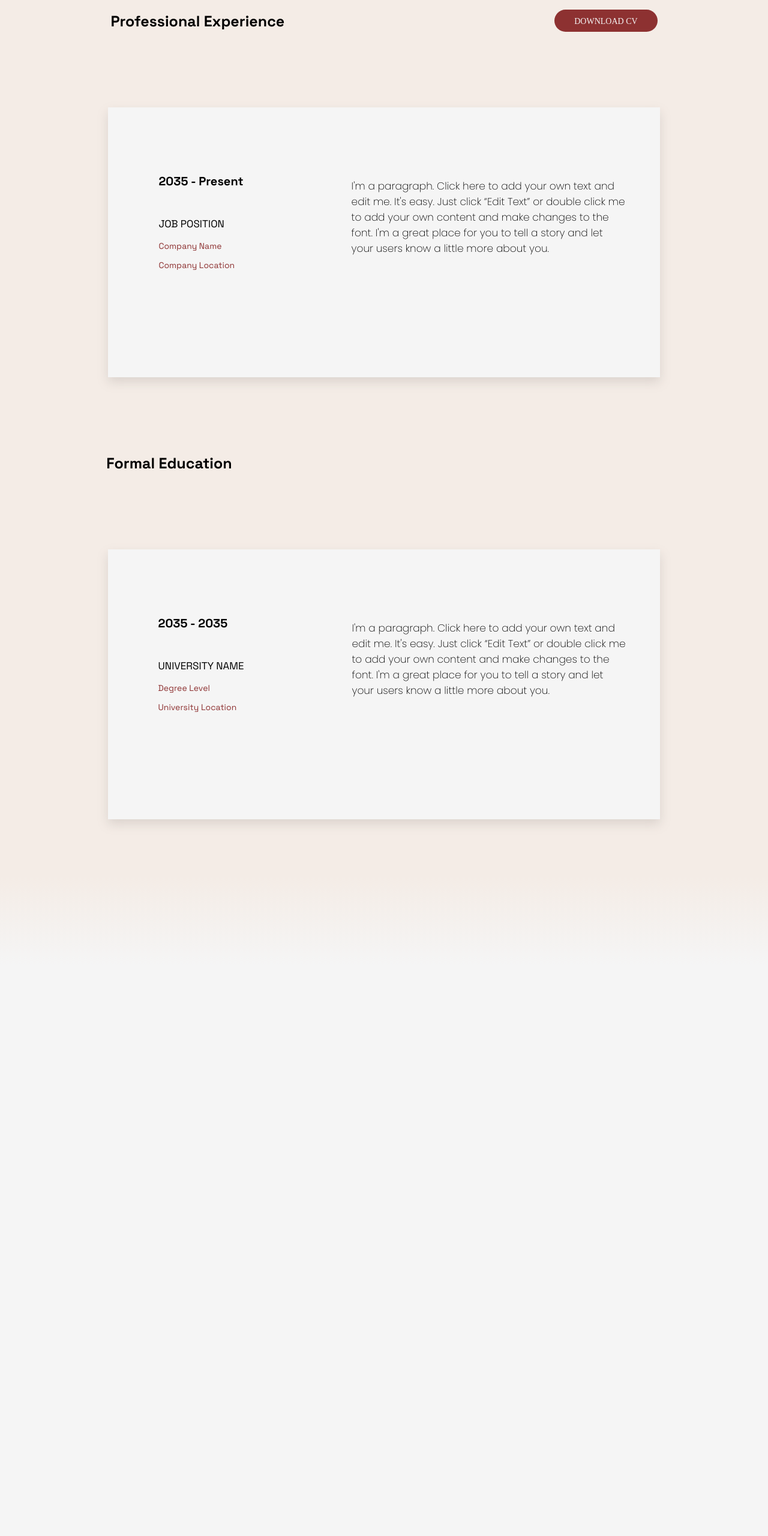
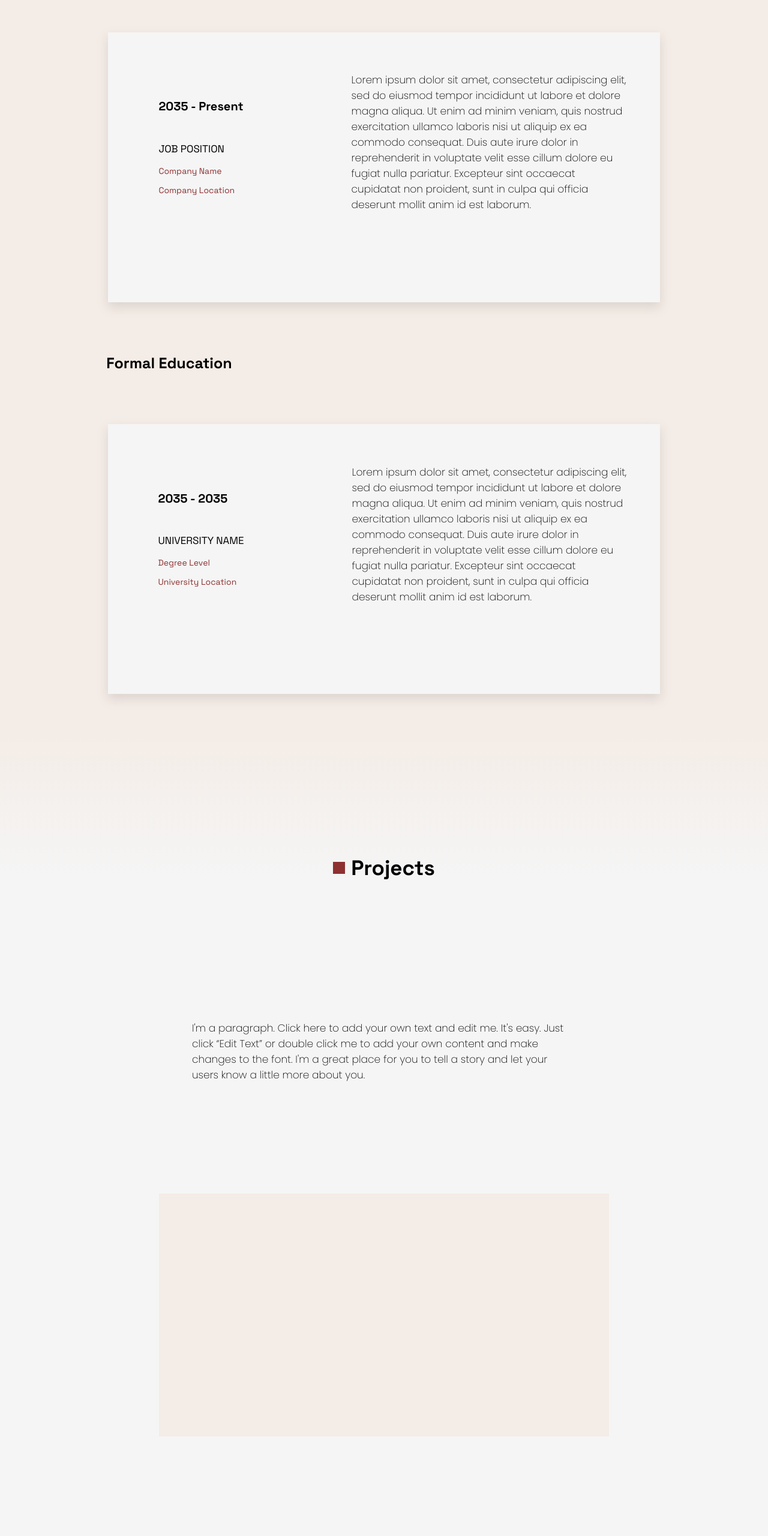
Before and after one commit to nikitaszvan/portfolio-website, a React (Create React App) app: page / in a window 1280 px wide. Shown: the part 1340-3901 px from the top of the page at 60% size. Built offline with nearby package versions, Linux system fonts and the light colour scheme; a web font is replaced by a local one.

Commit message:
add json files

```diff
--- a/public/styles.css
+++ b/public/styles.css
@@ -202,7 +202,6 @@ header > nav > a {
 .resume-section {
   background-color: #F4ECE6;
   width: 100%;
-  height: 1800px;
   display: flex;
   flex-direction: column;
   align-items: center;
@@ -214,14 +213,14 @@ header > nav > a {
   justify-content: center;
   gap: 10px;
 }
+.resume-section > div:first-child > .square-logo {
+  width: 20px;
+  height: 20px;
+}
 .resume-section > div:first-child > h4 {
   font-family: "Space Grotesk";
   font-weight: 700;
   font-size: 35px;
-}
-.resume-section > div:first-child > .square-logo {
-  width: 20px;
-  height: 20px;
 }
 .resume-section > div:nth-child(2) {
   display: flex;
@@ -293,11 +292,37 @@ header > nav > a {
 .projects-section {
   background-image: linear-gradient(to bottom, #F4ECE6 0%, #F5F5F5 10%, #F5F5F5 100%);
   width: 100%;
-  height: 1500px;
+  height: 2500px;
   display: flex;
   flex-direction: column;
   align-items: center;
   justify-content: space-evenly;
 }
+.projects-section > div:first-child {
+  display: flex;
+  align-items: center;
+  justify-content: center;
+  gap: 10px;
+}
+.projects-section > div:first-child > .square-logo {
+  width: 20px;
+  height: 20px;
+}
+.projects-section > div:first-child > h4 {
+  font-family: "Space Grotesk";
+  font-weight: 700;
+  font-size: 35px;
+}
+.projects-section > p:first-of-type {
+  width: 50%;
+  font-family: "Poppins";
+  font-size: 17px;
+}
+
+.project-card {
+  width: 750px;
+  height: 405px;
+  background-color: #F4ECE6;
+}
 
 /*# sourceMappingURL=styles.css.map */
--- a/public/styles.scss
+++ b/public/styles.scss
@@ -237,7 +237,6 @@ header {
 .resume-section {
     background-color: #F4ECE6;
     width: 100%;
-    height: 1800px;
     display: flex;
     flex-direction: column;
     align-items: center;
@@ -249,16 +248,18 @@ header {
         justify-content: center;
         gap: 10px;
 
+        > .square-logo {
+            width: 20px;
+            height: 20px;
+        }
+
         > h4 {
             font-family: 'Space Grotesk';
             font-weight: 700;
             font-size: 35px;
         }
 
-        > .square-logo {
-            width: 20px;
-            height: 20px;
-        }
+
     }
 
     > div:nth-child(2) {
@@ -339,11 +340,41 @@ header {
 }
 
 .projects-section {
-    background-image: linear-gradient(to bottom, #F4ECE6 0%, #F5F5F5 10%, #F5F5F5 100%);;
+    background-image: linear-gradient(to bottom, #F4ECE6 0%, #F5F5F5 10%, #F5F5F5 100%);
     width: 100%;
-    height: 1500px;
+    height: 2500px;
     display: flex;
     flex-direction: column;
     align-items: center;
     justify-content: space-evenly;
+
+    > div:first-child {
+        display: flex;
+        align-items: center;
+        justify-content: center;
+        gap: 10px;
+
+        > .square-logo {
+            width: 20px;
+            height: 20px;
+        }
+
+        > h4 {
+            font-family: 'Space Grotesk';
+            font-weight: 700;
+            font-size: 35px;
+        }
+    }
+
+    > p:first-of-type {
+        width: 50%;
+        font-family: 'Poppins';
+        font-size: 17px;
+    }
 }
+
+.project-card {
+    width: 750px;
+    height: 405px;
+    background-color: #F4ECE6;
+}
--- /dev/null
+++ b/src/components/ProjectCard.jsx
@@ -0,0 +1,17 @@
+import React from 'react';
+
+const ProjectCard = (props) => {
+  return (
+    <div className="project-card">
+        <div className="vertical-line"></div>
+        <div>
+            <h6>{props.projectName}</h6>
+            <p>{props.roleTitle}</p>
+            <p>{props.jobDescrip}</p>
+        </div>
+        <img src={props.src} alt={props.alt}/>
+    </div>
+  )
+}
+
+export default ProjectCard;
--- a/src/components/Projects.jsx
+++ b/src/components/Projects.jsx
@@ -1,9 +1,18 @@
 import React from 'react';
+import ProjectCard from "./ProjectCard.jsx";
 
 const Projects = () => {
+  const p_paragraph = "I'm a paragraph. Click here to add your own text and edit me. It's easy. Just click “Edit Text” or double click me to add your own content and make changes to the font. I'm a great place for you to tell a story and let your users know a little more about you.";
   return (
     <section className="projects-section">
-
+      <div>
+        <div className="square-logo"></div>
+        <h4>Projects</h4>
+      </div>
+      <p>{p_paragraph}</p>
+      <ProjectCard />
+      <ProjectCard />
+      <ProjectCard />
     </section>
   )
 }
--- a/src/components/Resume.jsx
+++ b/src/components/Resume.jsx
@@ -1,9 +1,12 @@
 import React from 'react';
 import ResumeCard from './ResumeCard';
+import resume_data from './resumeData.json';
 
 const Resume = () => {
+
+  const resume_height=650 + (resume_data.length * 450);
   return (
-    <section className="resume-section">
+    <section className="resume-section" style={{height:`${resume_height}px`}}>
         <div>
             <div className="square-logo"></div>
             <h4>Resume</h4>
@@ -12,23 +15,31 @@ const Resume = () => {
         <h4>Professional Experience</h4>
         <a href="">download cv</a>
         </div>
+        {resume_data.map((items, index) => (
+          (items.type=="experience") &&
+          <ResumeCard
+          key={index}
+          type={items.type}
+          yearsWorked={items.yearsWorked}
+          jobPosition={items.jobPosition}
+          companyName={items.companyName}
+          companyLocation={items.companyLocation}
+          cardDescription={items.cardDescription}
+        />
+        ))}
+        <h4>Formal Education</h4>
+        {resume_data.map((items, index) => (
+          (items.type=="education") &&
         <ResumeCard
-        type = 'experience'
-        yearsWorked = "2035 - Present"
-        jobPosition = "JOB POSITION"
-        companyName= "Company Name"
-        companyLocation= "Company Location"
-        cardDescription= "I'm a paragraph. Click here to add your own text and edit me. It's easy. Just click “Edit Text” or double click me to add your own content and make changes to the font. I'm a great place for you to tell a story and let your users know a little more about you."
+        key={index}
+        type={items.type}
+        yearsAttended={items.yearsAttended}
+        universityName={items.universityName}
+        degreeLevel={items.degreeLevel}
+        universityLocation={items.universityLocation}
+        cardDescription={items.cardDescription}
         />
-        <h4>Formal Education</h4>
-        <ResumeCard
-        type = 'education'
-        yearsAttended = "2035 - 2035"
-        universityName = "UNIVERSITY NAME"
-        degreeLevel= "Degree Level"
-        universityLocation= "University Location"
-        cardDescription= "I'm a paragraph. Click here to add your own text and edit me. It's easy. Just click “Edit Text” or double click me to add your own content and make changes to the font. I'm a great place for you to tell a story and let your users know a little more about you."
-        />
+        ))}
     </section>
   )
 }
--- /dev/null
+++ b/src/components/projectData.json
@@ -0,0 +1,5 @@
+[
+    {"firstName":"John", "lastName":"Doe"},
+    {"firstName":"Anna", "lastName":"Smith"},
+    {"firstName":"Peter", "lastName":"Jones"}
+]
--- /dev/null
+++ b/src/components/resumeData.json
@@ -0,0 +1,19 @@
+[
+    {
+        "type": "experience",
+        "yearsWorked": "2035 - Present",
+        "jobPosition": "JOB POSITION",
+        "companyName": "Company Name",
+        "companyLocation": "Company Location",
+        "cardDescription": "Lorem ipsum dolor sit amet, consectetur adipiscing elit, sed do eiusmod tempor incididunt ut labore et dolore magna aliqua. Ut enim ad minim veniam, quis nostrud exercitation ullamco laboris nisi ut aliquip ex ea commodo consequat. Duis aute irure dolor in reprehenderit in voluptate velit esse cillum dolore eu fugiat nulla pariatur. Excepteur sint occaecat cupidatat non proident, sunt in culpa qui officia deserunt mollit anim id est laborum."
+    },
+
+    {
+        "type": "education",
+        "yearsAttended": "2035 - 2035",
+        "universityName": "UNIVERSITY NAME",
+        "degreeLevel": "Degree Level",
+        "universityLocation": "University Location",
+        "cardDescription": "Lorem ipsum dolor sit amet, consectetur adipiscing elit, sed do eiusmod tempor incididunt ut labore et dolore magna aliqua. Ut enim ad minim veniam, quis nostrud exercitation ullamco laboris nisi ut aliquip ex ea commodo consequat. Duis aute irure dolor in reprehenderit in voluptate velit esse cillum dolore eu fugiat nulla pariatur. Excepteur sint occaecat cupidatat non proident, sunt in culpa qui officia deserunt mollit anim id est laborum."
+    }
+]
```
Also changed, not shown: 1 other file (tests, documents, lock files or other folders).
